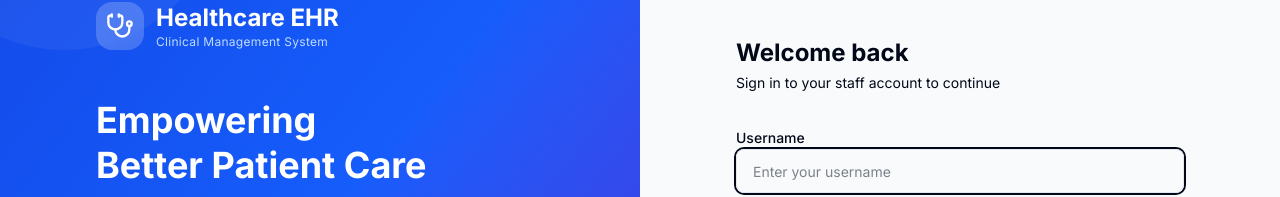
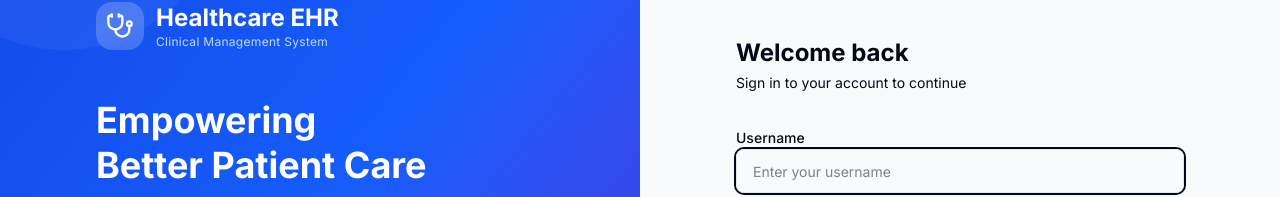
Before and after one commit to AadityaT123/HealthCareEHR, a React app in the folder frontend/: page /login in a window 1280 px wide. Shown: the part 174-371 px from the top of the page. Built offline with nearby package versions, Linux system fonts and the light colour scheme; no server answers; the HTML template or start-up script is replaced by a standard one.

Commit message:
style(login): refine welcome message for universal sign-in

```diff
--- a/frontend/src/pages/Login.jsx
+++ b/frontend/src/pages/Login.jsx
@@ -5,8 +5,8 @@ import { loginUser } from '../store/slices/authSlice';
 import { Stethoscope, Eye, EyeOff, Loader2, ShieldCheck, Activity, Users } from 'lucide-react';
 
 const FEATURES = [
-  { icon: Activity,    text: 'Real-time clinical documentation' },
-  { icon: Users,       text: 'Complete patient management' },
+  { icon: Activity, text: 'Real-time clinical documentation' },
+  { icon: Users, text: 'Complete patient management' },
   { icon: ShieldCheck, text: 'HIPAA-compliant audit logging' },
 ];
 
@@ -15,7 +15,7 @@ const Login = () => {
   const navigate = useNavigate();
   const { loading, error } = useSelector((s) => s.auth);
 
-  const [form, setForm]         = useState({ username: '', password: '' });
+  const [form, setForm] = useState({ username: '', password: '' });
   const [showPass, setShowPass] = useState(false);
   const [localErr, setLocalErr] = useState('');
 
@@ -99,7 +99,7 @@ const Login = () => {
 
           <div className="mb-8">
             <h2 className="text-2xl font-bold text-foreground">Welcome back</h2>
-            <p className="text-muted-foreground mt-1 text-sm">Sign in to your staff account to continue</p>
+            <p className="text-muted-foreground mt-1 text-sm">Sign in to your account to continue</p>
           </div>
 
           <form onSubmit={handleSubmit} className="space-y-5" noValidate>
```
